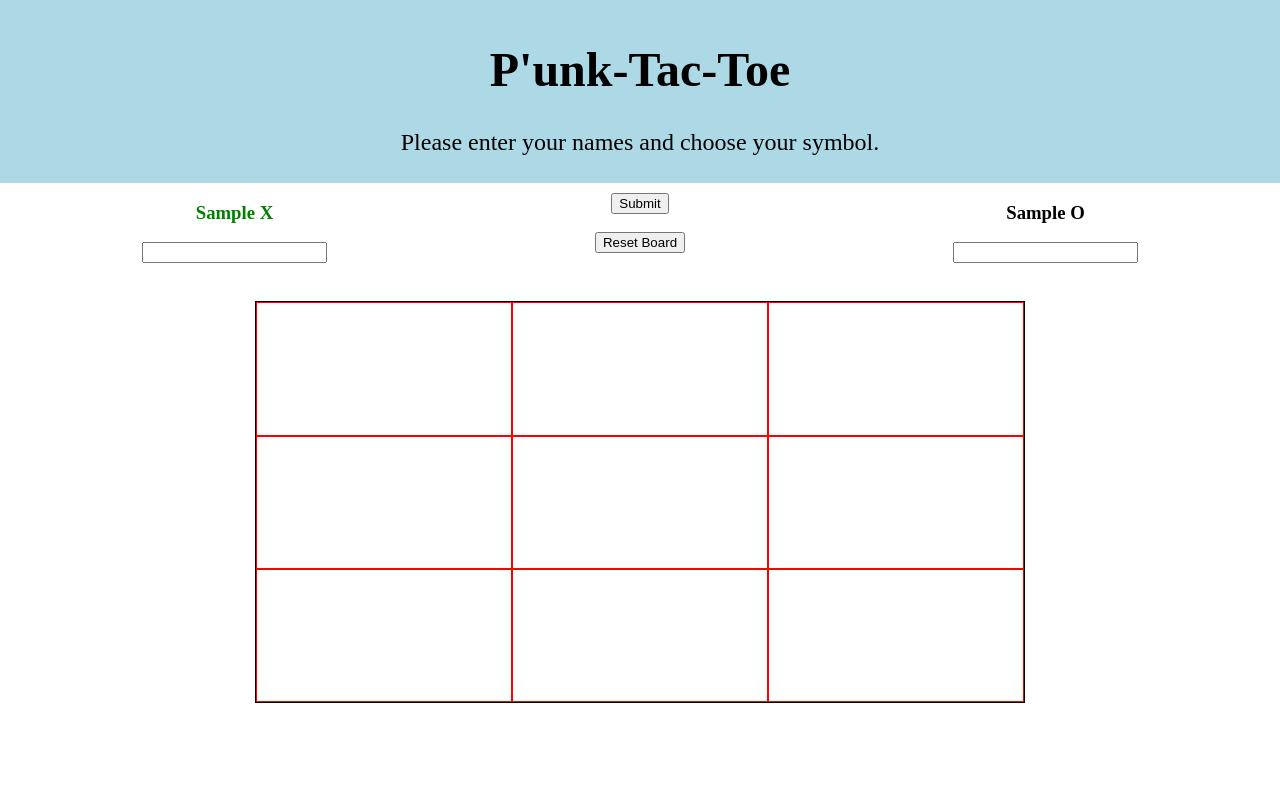
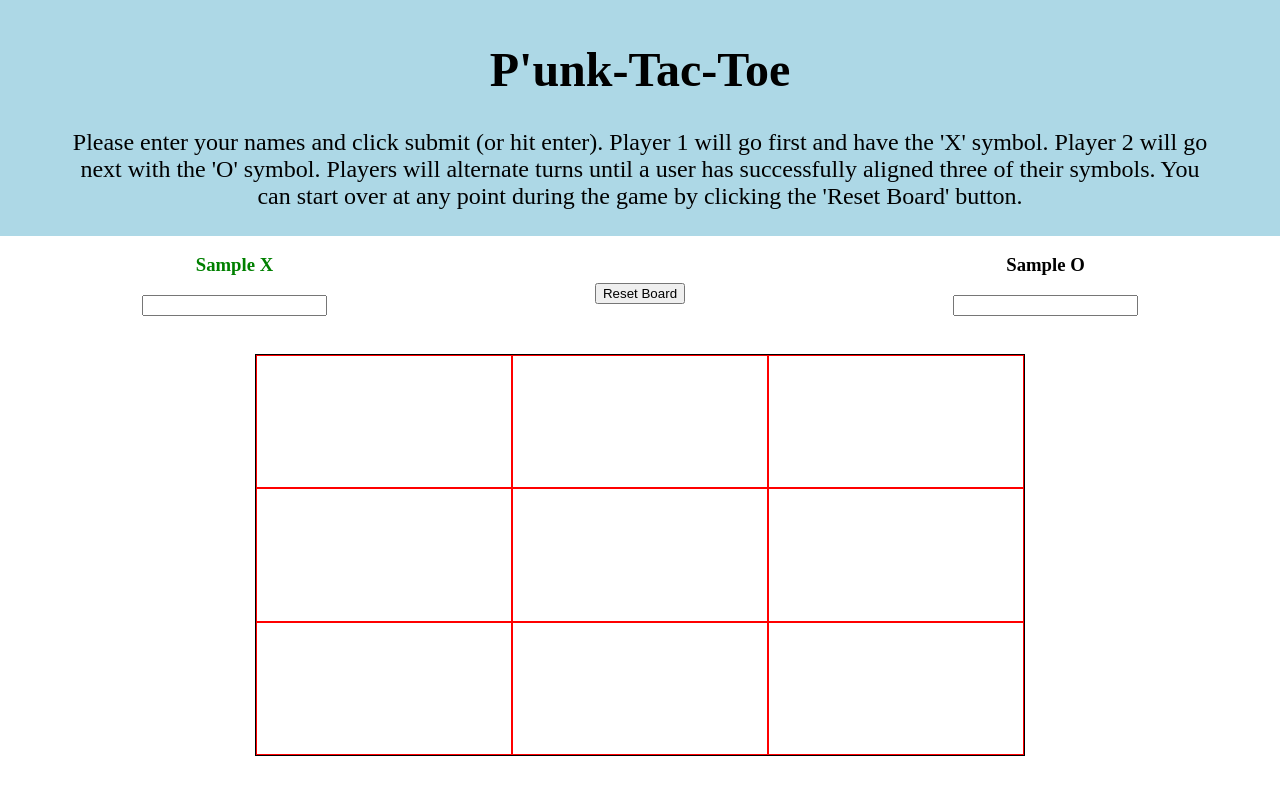
Before and after one commit to efanelle/tic-tac-toe, a website: page public/index.html in a window 1280 px wide. Both pictures are taken after typing "Sample", "Sample" into the empty fields and a click on the button "Submit". Drawn offline with nearby package versions, Linux system fonts and the light colour scheme.

Commit message:
Allow users to update name

```diff
--- a/public/game.js
+++ b/public/game.js
@@ -26,6 +26,7 @@ function enterPlayers() {
   }
   $('input').val('')
   $('.player1').addClass('active')
+  $('#users').hide()
 }
 
 //add ability to submit on enter
@@ -36,7 +37,7 @@ $('.user').keyup(function(e) {
 })
 
 $('.square').on('click', function(e) {
-  // e.preventDefault;
+
   if(selected.indexOf(this.id) < 0){
     selected.push(this.id);
     if(move) {
@@ -57,5 +58,8 @@ function reset() {
     $(`#${square}`).text(`${empty}`).removeClass('selected');
   })
   selected = [];
+  $('.player1').removeClass('active')
+  $('.player2').removeClass('active')
   console.log('resetting...')
+  $('#users').show()
 }
--- a/public/index.html
+++ b/public/index.html
@@ -19,13 +19,17 @@
     <br />
     <!--<div class='directions'>-->
       <h1>P'unk-Tac-Toe</h1>
-      <p> Please enter your names and choose your symbol.</p>
+      <p> Please enter your names and click submit (or hit enter).  Player 1 will go first
+        and have the 'X' symbol.  Player 2 will go next with the 'O' symbol.  Players will
+        alternate turns until a user has successfully aligned three of their symbols. You can
+        start over at any point during the game by clicking the 'Reset Board' button.
+      </p>
     <!--</div>-->
   </div>
   <div class='players'>
     <div class='player1'>
       <h3>Player 1:</h3>
-        <input class='name1 user'></input>
+        <input required class='name1 user'></input>
     </div>
     <div class='btn'>
       <Button id='users' onclick='enterPlayers()'>Submit</Button>
--- a/public/styles.css
+++ b/public/styles.css
@@ -16,9 +16,10 @@
   text-align: center;
   position:relative;
   margin:-25px -10px 0px -10px;
-  height:25vh;
+  height:30vh;
   overflow:hidden;
   font-size:3vh;
+  padding:0px 5% 1% 5%;
 }
 
 .players {
```
